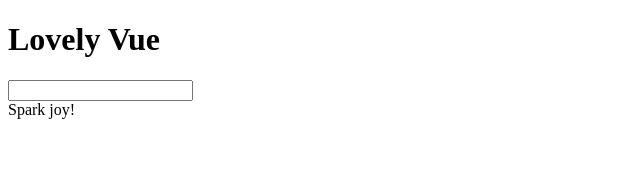
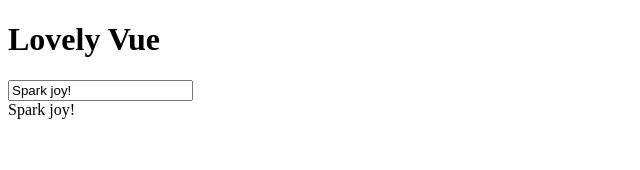
Before and after one commit to kojikozi-dev/lovely-vue, a Vue app: page / in a window 1280 px wide. Shown: the top 170 px of the page, without its empty margins (0-640 px from the left). Built offline with nearby package versions, Linux system fonts and the light colour scheme.

Commit message:
4:Two-Way Binding

```diff
--- a/src/App.vue
+++ b/src/App.vue
@@ -1,7 +1,7 @@
 <template>
   <div id="app">
     <h1>Lovely Vue</h1>
-    <input @input="onInput" />
+    <input v-model="message" />
     <br />
     {{ message }}
   </div>
@@ -12,13 +12,7 @@ export default {
   name: "App",
   data: () => ({
     message: "Spark joy!"
-  }),
-  methods: {
-    onInput(event) {
-      const text = event.target.value;
-      this.message = text;
-    }
-  }
+  })
 };
 </script>
 
```
